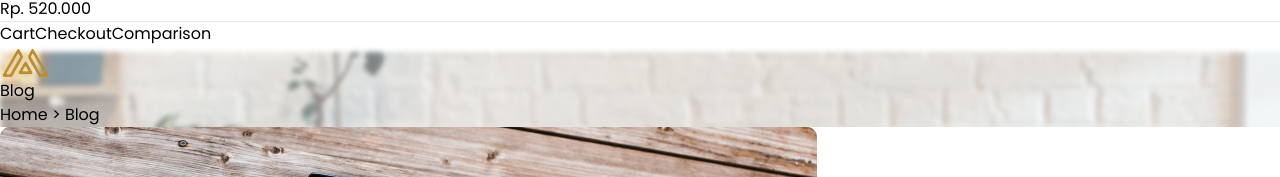
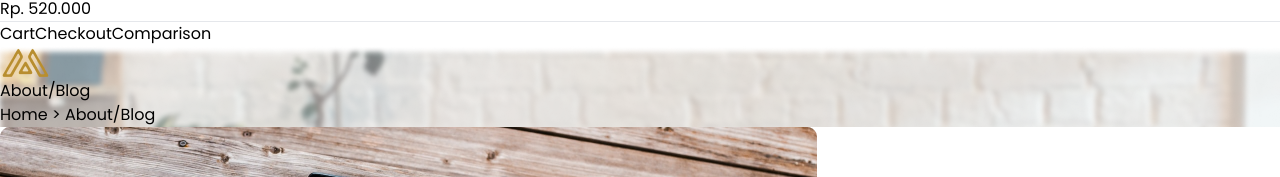
Before and after one commit to rizkyjackbar/Funiro, a React (Vite) app: page /about in a window 1280 px wide. Shown: the part 603-780 px from the top of the page. Built offline with nearby package versions, Linux system fonts and the light colour scheme.

Commit message:
fix navbar

```diff
--- a/src/components/Navbar.jsx
+++ b/src/components/Navbar.jsx
@@ -83,7 +83,7 @@ const Navbar = () => {
                     <div className="md:hidden flex flex-col space-y-2 mt-2">
                         <Link to="/" className="text-black text-lg">Home</Link>
                         <Link to="/shop" className="text-black text-lg">Shop</Link>
-                        <Link to="/about" className="text-black text-lg">About</Link>
+                        <Link to="/about" className="text-black text-lg">About/Blog</Link>
                         <Link to="/contact" className="text-black text-lg">Contact</Link>
                     </div>
                 )}
--- a/src/pages/About.jsx
+++ b/src/pages/About.jsx
@@ -33,8 +33,8 @@ function About() {
                 <div className="absolute inset-0 bg-black opacity-50"></div>
                 <div className="relative z-10 text-center text-white">
                     <img src={blogIcon} alt="Blog Icon" className="h-auto w-auto mb-1 mx-auto" />
-                    <h1 className="text-4xl font-bold">Blog</h1>
-                    <p className="mt-2">Home &gt; Blog</p>
+                    <h1 className="text-4xl font-bold">About/Blog</h1>
+                    <p className="mt-2">Home &gt; About/Blog</p>
                 </div>
             </header>
             <div className="container mx-auto p-6 mt-24 flex">
```
